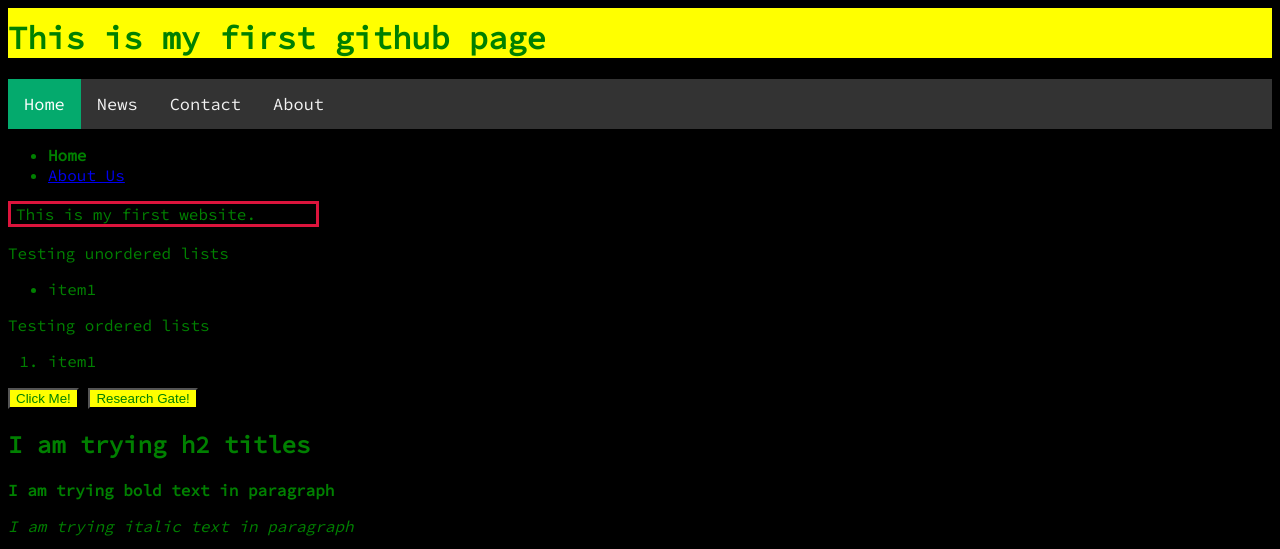
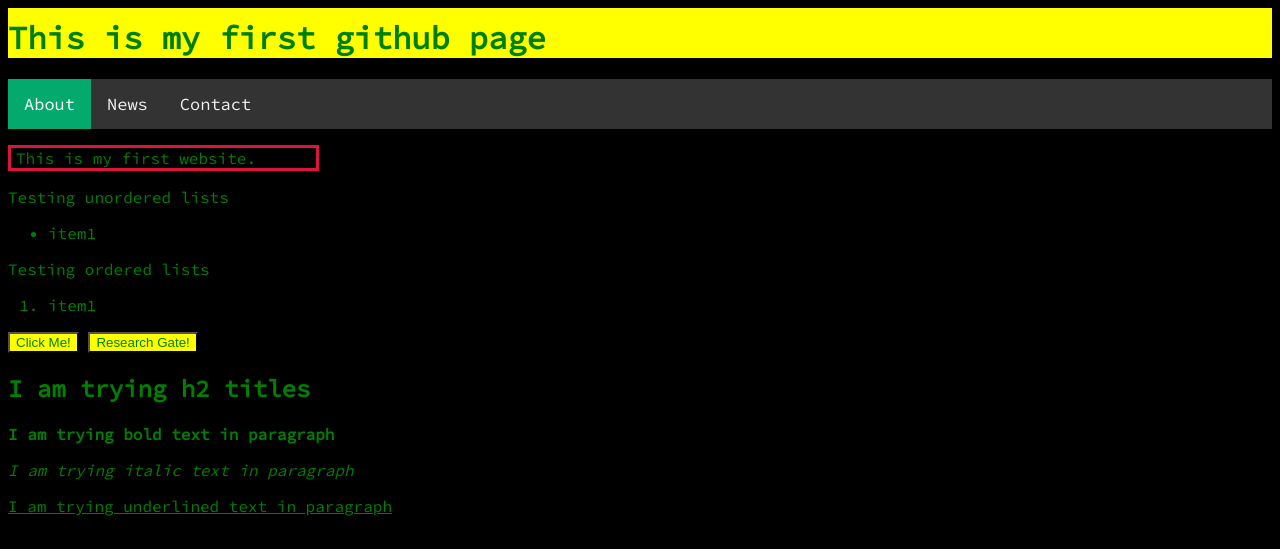
Before and after one commit to YesimSem/MyWebsite, a plain HTML site: page index.html in a window 1280 px wide. Shown: the top 549 px of the page. Drawn offline with Linux system fonts and the light colour scheme.

Commit message:
Update index.html

```diff
--- a/index.html
+++ b/index.html
@@ -19,20 +19,15 @@
     <h1>This is my first github page</h1>
 
      <div class="topnav">
-  <a class="active" href="#home">Home</a>
+  <a class="active" href="about.html">About</a>
   <a href="#news">News</a>
   <a href="#contact">Contact</a>
-  <a href="#about">About</a>
+
 
 
 </div>
 
-    <nav>
-  <ul>
-    <li><strong>Home</strong></li>
-    <li><a href="about.html">About Us</a></li>
-  </ul>
-</nav>
+
 
     <p id = 'deneme'> This is my first website.<p>
 
```
